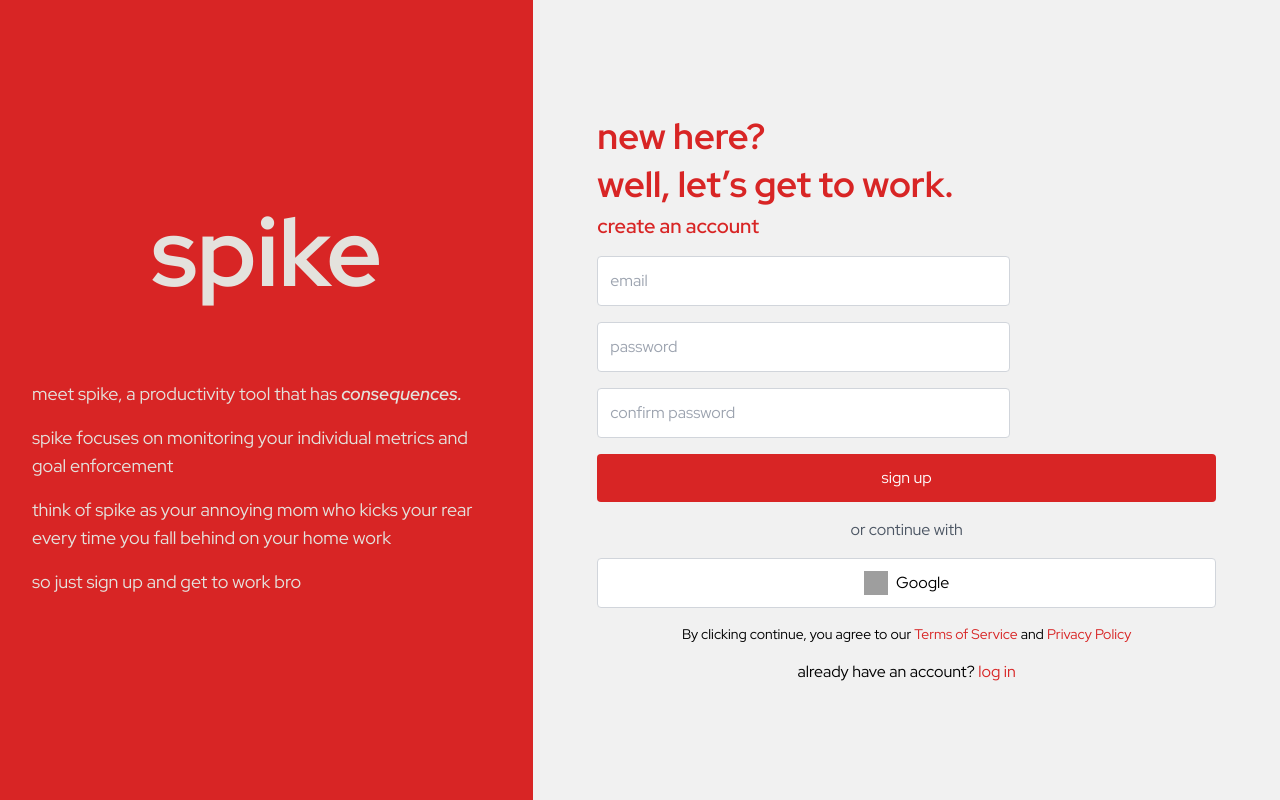
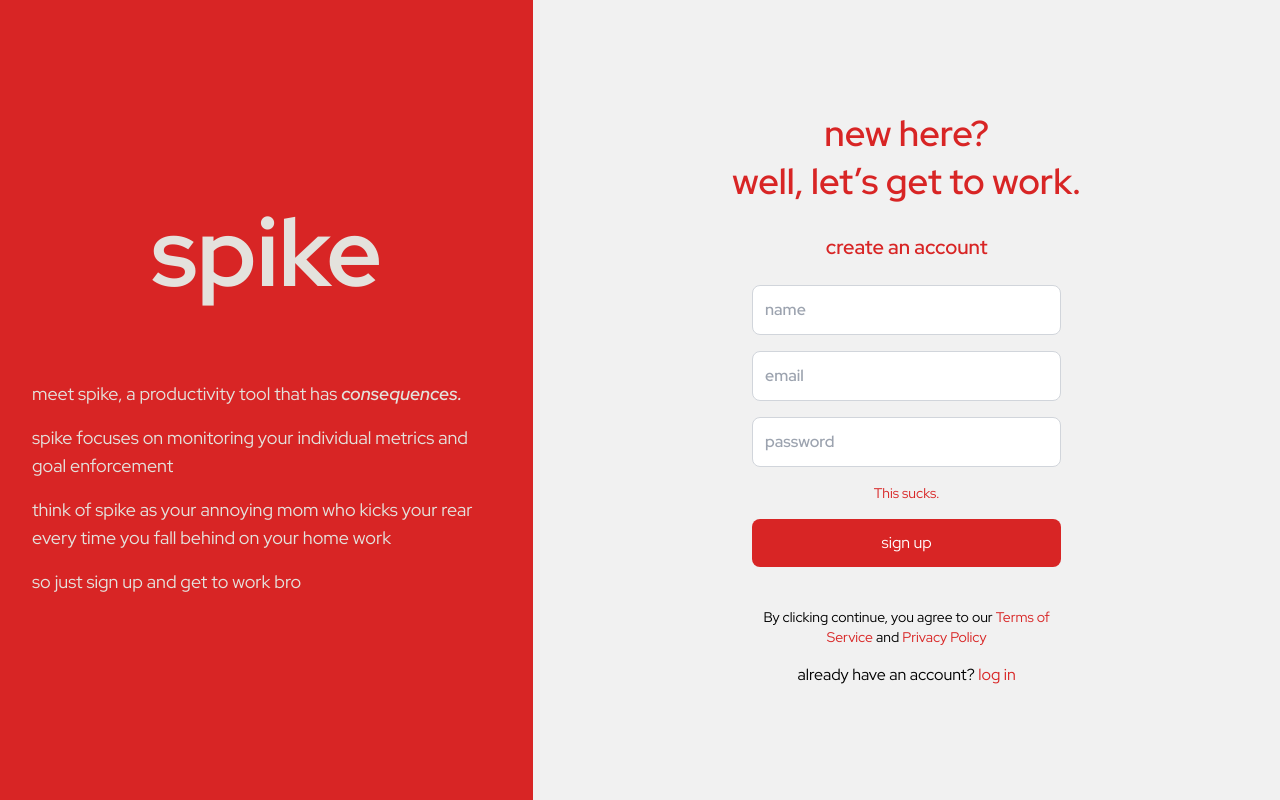
Before and after one commit to SanjayNithin2002/spike-frontend, a React (Create React App) app: page /signup in a window 1280 px wide. Built offline with nearby package versions, Linux system fonts and the light colour scheme; grey boxes are pictures that could not be loaded; the HTML template or start-up script is replaced by a standard one.

Commit message:
signup ui fixed

```diff
--- a/src/App.css
+++ /dev/null
@@ -1,38 +0,0 @@
-.App {
-  text-align: center;
-}
-
-.App-logo {
-  height: 40vmin;
-  pointer-events: none;
-}
-
-@media (prefers-reduced-motion: no-preference) {
-  .App-logo {
-    animation: App-logo-spin infinite 20s linear;
-  }
-}
-
-.App-header {
-  background-color: #282c34;
-  min-height: 100vh;
-  display: flex;
-  flex-direction: column;
-  align-items: center;
-  justify-content: center;
-  font-size: calc(10px + 2vmin);
-  color: white;
-}
-
-.App-link {
-  color: #61dafb;
-}
-
-@keyframes App-logo-spin {
-  from {
-    transform: rotate(0deg);
-  }
-  to {
-    transform: rotate(360deg);
-  }
-}
--- a/src/App.js
+++ b/src/App.js
@@ -1,4 +1,3 @@
-import './App.css';
 import React from 'react';
 import { BrowserRouter as Router, Routes, Route, Navigate } from 'react-router-dom';
 import Signup from './components/Signup';
--- a/src/components/Login.js
+++ b/src/components/Login.js
@@ -1,11 +1,11 @@
 import React from 'react';
 import { Link } from 'react-router-dom';
-import './Auth.css';
+
 
 const Login = () => {
   return (
     <div className="flex h-screen font-redHat">
-      <div className="w-5/12 bg-redSpike text-whiteSpike p-8 flex flex-col justify-center items-center">
+      <div className="w-6/12 bg-redSpike text-whiteSpike p-8 flex flex-col justify-center items-center">
         <h1 className="text-8xl font-bold mb-20">spike</h1>
         <ul className="space-y-4 text-lg">
           <li>meet spike, a productivity tool that has <span className="font-semibold italic">consequences.</span></li>
@@ -14,7 +14,7 @@ const Login = () => {
           <li>so just log in and get to work bro</li>
         </ul>
       </div>
-      <div className="w-7/12 bg-whiterSpike p-16 flex flex-col justify-center">
+      <div className="w-6/12 bg-whiterSpike p-16 flex flex-col justify-center">
         <h2 className="text-4xl font-bold mb-2 text-redSpike">welcome back!</h2>
         <p className="text-4xl font-bold mb-2 text-redSpike">let’s get started, yeah?</p>
         <h3 className="text-xl font-semibold mb-4 text-redSpike">log back in</h3>
@@ -23,11 +23,11 @@ const Login = () => {
           <input type="password" placeholder="password" className="w-full p-3 border border-gray-300 rounded" required />
           <button type="submit" className="w-full p-3 bg-redSpike text-white rounded">log in</button>
         </form>
-        <div className="my-4 text-center text-gray-600">or continue with</div>
+        {/* <div className="my-4 text-center text-gray-600">or continue with</div>
         <button className="w-full p-3 bg-white border border-gray-300 rounded flex items-center justify-center">
           <img src="https://fonts.gstatic.com/s/i/productlogos/googleg/v6/24px.svg" alt="Google" className="w-6 h-6 mr-2" />
           Google
-        </button>
+        </button> */}
         <p className="text-sm mt-4 text-center">By clicking continue, you agree to our <a href="#" className="text-redSpike">Terms of Service</a> and <a href="#" className="text-redSpike">Privacy Policy</a></p>
         <p className="mt-4 text-center">don’t have an account? <Link to="/signup" className="text-redSpike">sign up</Link></p>
       </div>
--- a/src/components/Signup.js
+++ b/src/components/Signup.js
@@ -1,11 +1,10 @@
 import React from 'react';
 import { Link } from 'react-router-dom';
-import './Auth.css';
 
 const Signup = () => {
   return (
-    <div className="flex h-screen font-redHat">
-      <div className="w-5/12 bg-redSpike text-whiteSpike p-8 flex flex-col justify-center items-center">
+    <div className="flex h-screen font-redHat w-full">
+      <div className="w-5/12 bg-redSpike text-whiteSpike p-8 flex flex-col justify-center items-center h-full">
         <h1 className="text-8xl font-bold mb-20">spike</h1>
         <ul className="space-y-4 text-lg">
           <li>meet spike, a productivity tool that has <span className="font-semibold italic">consequences.</span></li>
@@ -14,22 +13,21 @@ const Signup = () => {
           <li>so just sign up and get to work bro</li>
         </ul>
       </div>
-      <div className="w-7/12 bg-whiterSpike p-16 flex flex-col justify-center">
-        <h2 className="text-4xl font-bold mb-2 text-redSpike">new here?</h2>
-        <p className="text-4xl font-bold mb-2 text-redSpike">well, let’s get to work.</p>
-        <h3 className="text-xl font-semibold mb-4 text-redSpike">create an account</h3>
-        <form className="space-y-4 justify-center items-center">
-          <input type="email" placeholder="email" className="w-2/3 p-3 border border-gray-300 rounded justify-center" required />
-          <input type="password" placeholder="password" className="w-2/3 p-3 border border-gray-300 rounded" required />
-          <input type="password" placeholder="confirm password" className="w-2/3 p-3 border border-gray-300 rounded" required />
-          <button type="submit" className="w-full p-3 bg-redSpike text-white rounded">sign up</button>
+
+      <div className="w-7/12 bg-whiterSpike p-16 flex flex-col justify-center items-center h-full">
+        <h2 className="text-4xl font-semibold mb-2 text-redSpike text-center">new here?</h2>
+        <h2 className="text-4xl font-semibold mb-8 text-redSpike text-center">well, let’s get to work.</h2>
+        <h3 className="text-xl font-semibold mb-6 text-redSpike text-center">create an account</h3>
+        <form className="space-y-4 flex flex-col items-center w-full">
+          <input type="text" placeholder="name" className="w-1/2 p-3 border font-semibold border-gray-300 rounded-lg" required />
+          <input type="email" placeholder="email" className="w-1/2 p-3 border font-semibold border-gray-300 rounded-lg" required />
+          <input type="password" placeholder="password" className="w-1/2 p-3 border font-semibold border-gray-300 rounded-lg mb-4" required />
+          <p className="text-sm text-left text-redSpike">This sucks.</p>
+          <button type="submit" className="w-1/2 p-3 bg-redSpike text-white rounded-lg mt-4">sign up</button>
+          <br/>
         </form>
-        <div className="my-4 text-center text-gray-600">or continue with</div>
-        <button className="w-full p-3 bg-white border border-gray-300 rounded flex items-center justify-center">
-          <img src="https://fonts.gstatic.com/s/i/productlogos/googleg/v6/24px.svg" alt="Google" className="w-6 h-6 mr-2" />
-          Google
-        </button>
-        <p className="text-sm mt-4 text-center">By clicking continue, you agree to our <a href="#" className="text-redSpike">Terms of Service</a> and <a href="#" className="text-redSpike">Privacy Policy</a></p>
+        <p className="w-1/2 text-sm mt-4 text-center">By clicking continue, you agree to our <a href="#" className="text-redSpike">Terms of Service</a> and <a href="#" className="text-redSpike">Privacy Policy</a></p>
+
         <p className="mt-4 text-center">already have an account? <Link to="/login" className="text-redSpike">log in</Link></p>
       </div>
     </div>
```
Also changed, not shown: src/components/Auth.css (deleted, +0 -111 lines), src/index.css (+0 -15 lines).
